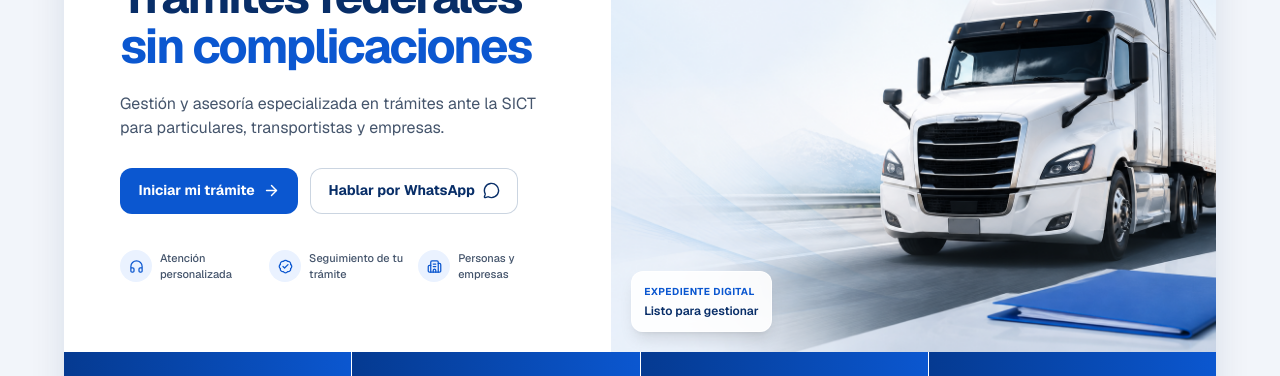
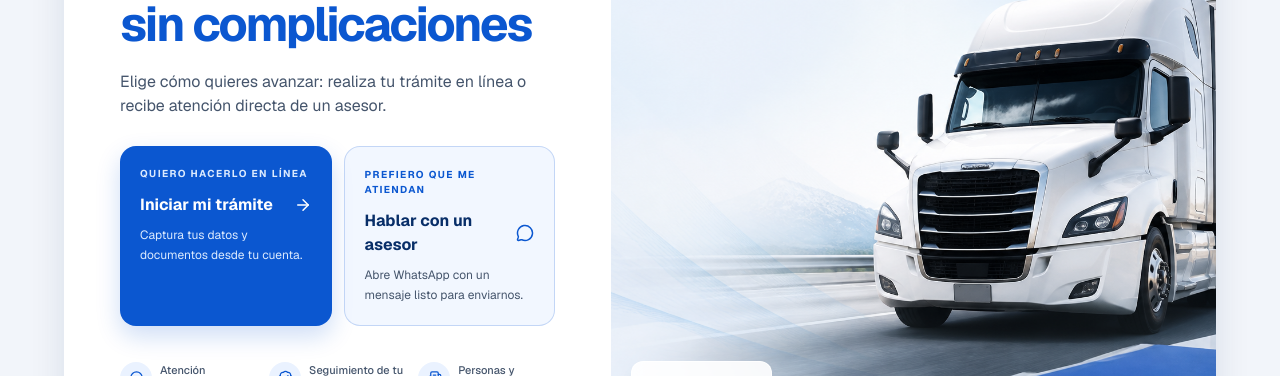
Before and after one commit to jms2o/tramitexfederal, a Next.js app: page / in a window 1280 px wide. Shown: the part 237-613 px from the top of the page. Built offline with nearby package versions, Linux system fonts and the light colour scheme; no server answers.

Commit message:
feat: simplify home into two clear conversion paths

```diff
--- a/app/(public)/page.tsx
+++ b/app/(public)/page.tsx
@@ -3,6 +3,7 @@ import Link from "next/link";
 import type { LucideIcon } from "lucide-react";
 import { ArrowRight, BadgeCheck, Building2, CheckCircle2, ClipboardCheck, FileText, Headphones, MessageCircle, ShieldCheck, Truck, UsersRound } from "lucide-react";
 import { services } from "@/lib/data/services";
+import { whatsappUrl } from "@/lib/data/contact";
 
 const process: [LucideIcon, string, string][] = [[UsersRound, "Solicita asesoría", "Nos compartes qué trámite necesitas realizar."], [FileText, "Revisamos tus documentos", "Validamos que tengas la documentación necesaria."], [ClipboardCheck, "Integramos tu expediente", "Resolvemos cualquier documento faltante."], [Truck, "Gestionamos el trámite", "Iniciamos y damos seguimiento ante la SICT."], [CheckCircle2, "Entrega", "Recibes tu documentación cuando esté lista."]];
 const benefits: [LucideIcon, string][] = [[Headphones, "Atención personalizada"], [BadgeCheck, "Seguimiento de tu trámite"], [Building2, "Personas y empresas"]];
@@ -16,11 +17,22 @@ export default function Home() {
           <div className="flex flex-col justify-center px-7 py-12 sm:px-12 lg:px-14">
             <p className="eyebrow inline-flex w-fit rounded-full border border-blue/30 bg-blue-pale px-3 py-1">Trámites ante la SICT</p>
             <h1 className="mt-5 text-4xl font-bold leading-[1.04] tracking-[-.045em] text-navy sm:text-5xl">Trámites federales <span className="text-blue">sin complicaciones</span></h1>
-            <p className="mt-5 max-w-lg text-sm leading-6 text-slate-600 sm:text-base">Gestión y asesoría especializada en trámites ante la SICT para particulares, transportistas y empresas.</p>
-            <div className="mt-7 flex flex-wrap gap-3">
-              <Link className="button" href="/contacto">Iniciar mi trámite <ArrowRight size={17} /></Link>
-              <a className="button button-outline" href="https://wa.me/525539553969" target="_blank" rel="noreferrer">Hablar por WhatsApp <MessageCircle size={17} /></a>
+            <p className="mt-5 max-w-lg text-sm leading-6 text-slate-600 sm:text-base">Elige cómo quieres avanzar: realiza tu trámite en línea o recibe atención directa de un asesor.</p>
+
+            <div className="mt-7 grid gap-3 sm:grid-cols-2">
+              <Link href="/cuenta/iniciar-tramite" className="group rounded-2xl bg-blue p-5 text-white shadow-[0_10px_24px_rgba(11,87,208,.2)] transition duration-200 hover:-translate-y-0.5 hover:shadow-[0_14px_30px_rgba(11,87,208,.28)] focus-visible:outline-2 focus-visible:outline-offset-2 focus-visible:outline-blue">
+                <p className="text-[10px] font-bold uppercase tracking-[.14em] text-blue-100">Quiero hacerlo en línea</p>
+                <span className="mt-3 flex items-center justify-between gap-3 text-base font-bold">Iniciar mi trámite <ArrowRight className="shrink-0 transition-transform group-hover:translate-x-1" size={18} /></span>
+                <p className="mt-2 text-xs leading-5 text-blue-100">Captura tus datos y documentos desde tu cuenta.</p>
+              </Link>
+
+              <a href={whatsappUrl} target="_blank" rel="noreferrer" className="group rounded-2xl border border-blue/20 bg-blue-pale/60 p-5 text-navy transition duration-200 hover:-translate-y-0.5 hover:border-blue/40 hover:bg-blue-pale focus-visible:outline-2 focus-visible:outline-offset-2 focus-visible:outline-blue">
+                <p className="text-[10px] font-bold uppercase tracking-[.14em] text-blue">Prefiero que me atiendan</p>
+                <span className="mt-3 flex items-center justify-between gap-3 text-base font-bold">Hablar con un asesor <MessageCircle className="shrink-0 text-blue" size={18} /></span>
+                <p className="mt-2 text-xs leading-5 text-slate-600">Abre WhatsApp con un mensaje listo para enviarnos.</p>
+              </a>
             </div>
+
             <div className="mt-9 grid grid-cols-3 gap-3">{benefits.map(([Icon, label]) => <div className="flex items-center gap-2 text-[11px] font-medium leading-4 text-slate-600" key={label}><span className="grid size-8 shrink-0 place-items-center rounded-full bg-blue-pale text-blue"><Icon size={15} /></span>{label}</div>)}</div>
           </div>
           <div className="relative min-h-[18rem] bg-gradient-to-br from-[#eff6ff] via-[#dcecff] to-[#86b8f7]">
```
